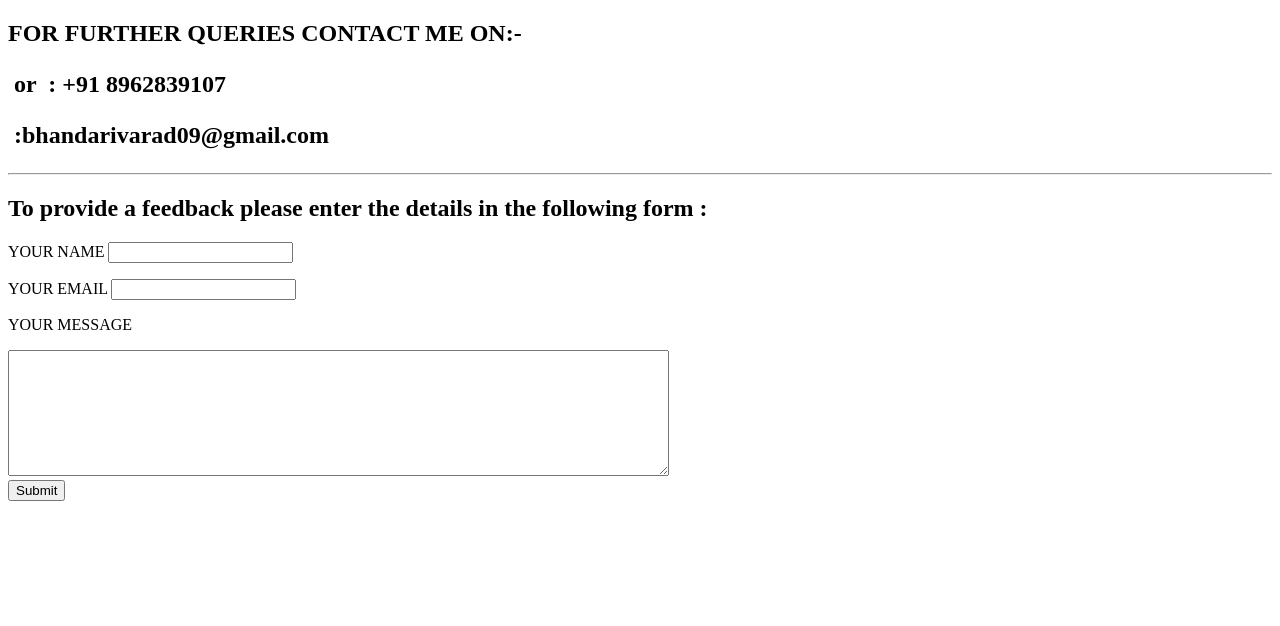
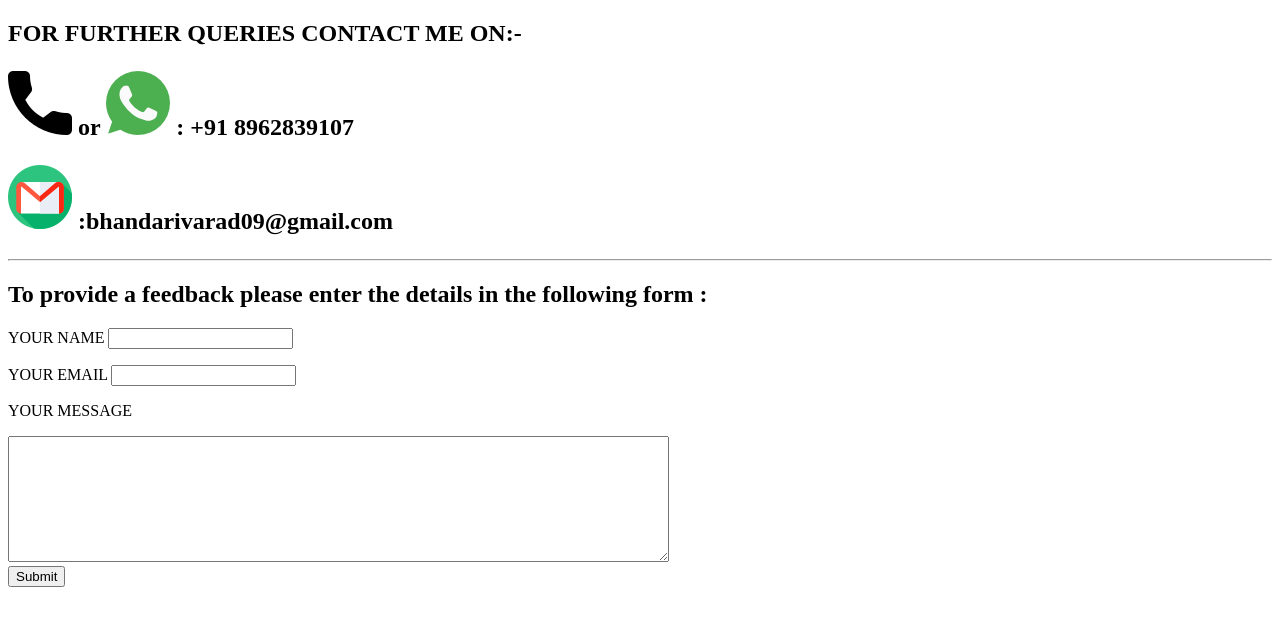
Before and after one commit to VARAD819/MY-CV, a plain HTML site: page contactme.html in a window 1280 px wide. Drawn offline with Linux system fonts and the light colour scheme.

Commit message:
Update contactme.html

```diff
--- a/contactme.html
+++ b/contactme.html
@@ -3,19 +3,19 @@
   <head>
     <meta charset="utf-8">
     <title>CONTACT ME PAGE</title>
-    <link rel="icon" href="IMAGES/cphone.ico">
-    <link rel="stylesheet" href="css/contact me.css">
-    <link rel="image" href="IMAGES/phone.png">
-    <link rel="image" href="IMAGES/whatsapp.png">
-    <link rel="image" href="IMAGES/email.png">
+    <link rel="icon" href="cphone.ico">
+    <link rel="stylesheet" href="contact me.css">
+    <link rel="image" href="phone.png">
+    <link rel="image" href="whatsapp.png">
+    <link rel="image" href="email.png">
   </head>
 
   <body>
 
   <div class="cont">
     <h2>FOR FURTHER QUERIES CONTACT ME ON:-
-    <p><img class="img" src="IMAGES\phone.png" alt=""> or <img class="img" src="IMAGES\whatsapp.png" alt=""> : +91 8962839107</p>
-    <p><img class="imgm" src="IMAGES\email.png" alt=""> :bhandarivarad09@gmail.com</p>
+    <p><img class="img" src="phone.png" alt=""> or <img class="img" src="whatsapp.png" alt=""> : +91 8962839107</p>
+    <p><img class="imgm" src="email.png" alt=""> :bhandarivarad09@gmail.com</p>
     </h2>
     <hr>
   </div>
```
